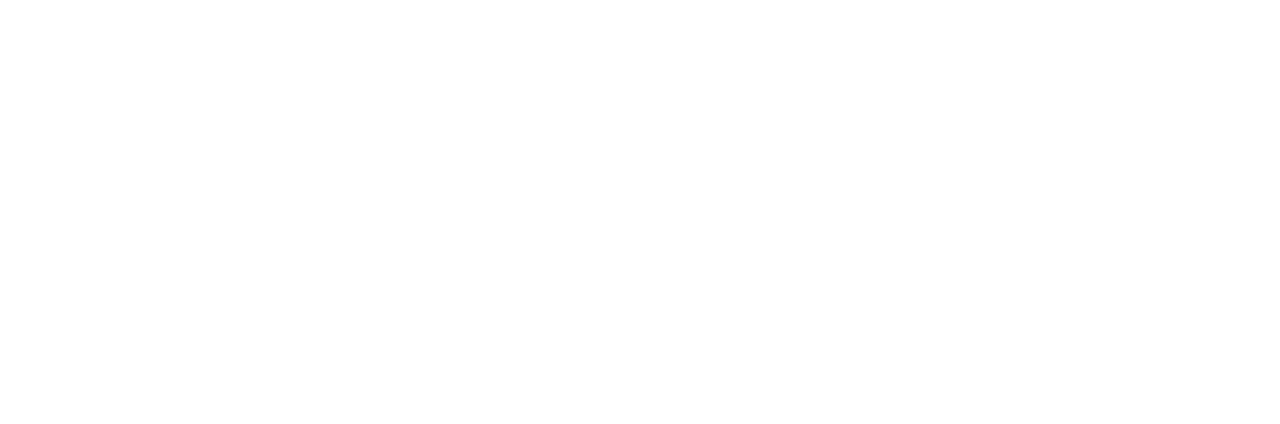
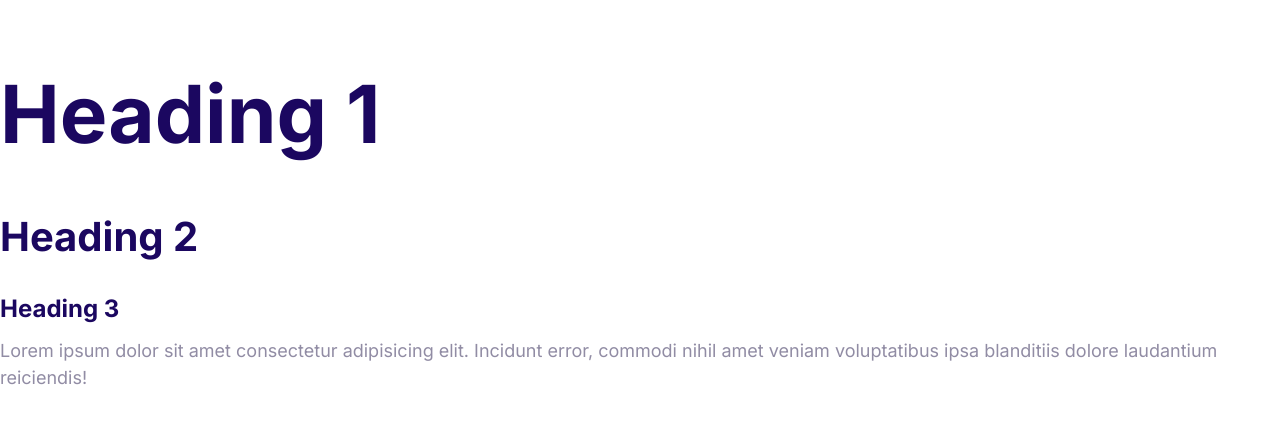
Before and after one commit to aphwong/moshify, a plain HTML site: page index.html in a window 1280 px wide. Drawn offline with Linux system fonts and the light colour scheme.

Commit message:
Define the styles for the fonts

```diff
--- a/css/style.css
+++ b/css/style.css
@@ -6,3 +6,54 @@
   --color-heading: #1b0760;
   --color-body: #918ca4;
 }
+
+html {
+  font-size: 62.5%;
+}
+
+body {
+  font-family: Inter, Arial, Arial, Helvetica, sans-serif;
+  color: var(--color-body);
+  font-size: 2.4rem;
+  line-height: 1.5;
+}
+
+h1,
+h2,
+h3 {
+  color: var(--color-heading);
+  margin-bottom: 1rem;
+}
+
+h1 {
+  font-size: 7rem;
+}
+
+h2 {
+  font-size: 4rem;
+}
+
+h3 {
+  font-size: 3rem;
+}
+
+p {
+  margin-top: 0;
+}
+
+@media screen and (min-width: 1024px) {
+  body {
+    font-size: 1.8rem;
+  }
+
+  h1 {
+    font-size: 8rem;
+  }
+
+  h2 {
+    font-size: 4rem;
+  }
+  h3 {
+    font-size: 2.4rem;
+  }
+}
--- a/index.html
+++ b/index.html
@@ -5,8 +5,23 @@
     <meta http-equiv="X-UA-Compatible" content="IE=edge" />
     <meta name="viewport" content="width=device-width, initial-scale=1.0" />
     <title>Document</title>
+    <link rel="preconnect" href="https://fonts.googleapis.com" />
+    <link rel="preconnect" href="https://fonts.gstatic.com" crossorigin />
+    <link
+      href="https://fonts.googleapis.com/css2?family=Inter:wght@400;700&display=swap"
+      rel="stylesheet"
+    />
     <link rel="stylesheet" href="css/normalize.css" />
     <link rel="stylesheet" href="css/style.css" />
   </head>
-  <body></body>
+  <body>
+    <h1>Heading 1</h1>
+    <h2>Heading 2</h2>
+    <h3>Heading 3</h3>
+    <p>
+      Lorem ipsum dolor sit amet consectetur adipisicing elit. Incidunt error,
+      commodi nihil amet veniam voluptatibus ipsa blanditiis dolore laudantium
+      reiciendis!
+    </p>
+  </body>
 </html>
```
